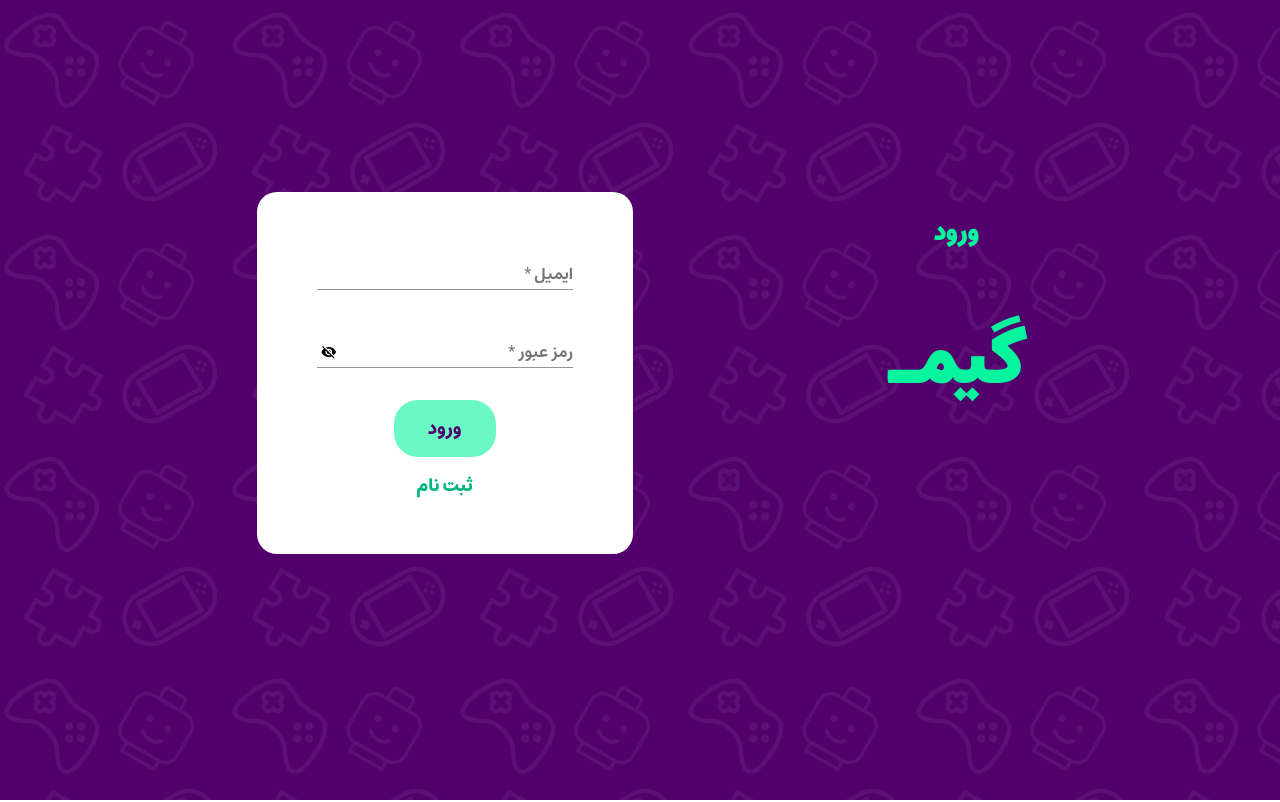
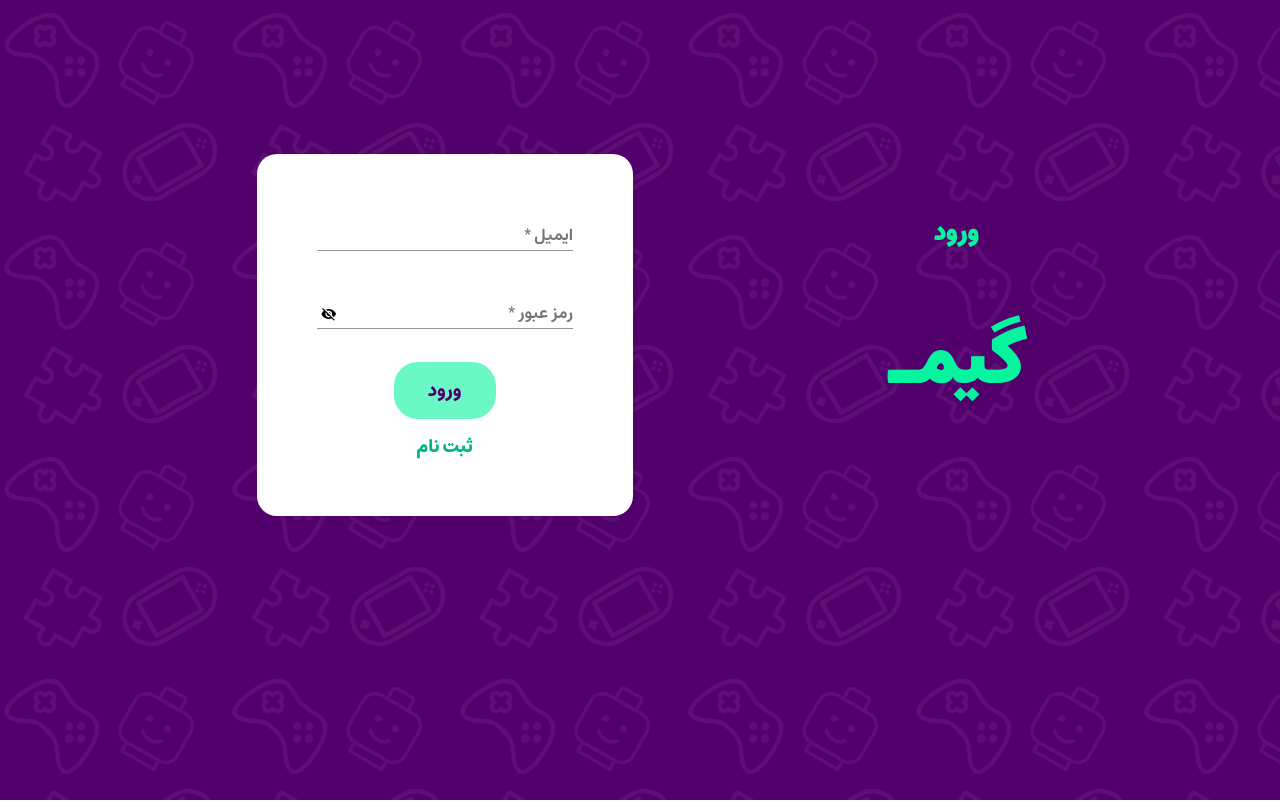
Before and after one commit to AUTGamecraft/GC-Front, an Angular app: page /login in a window 1280 px wide. Built offline with nearby package versions, Linux system fonts and the light colour scheme.

Commit message:
login page edited

```diff
--- a/src/app/login/login.component.scss
+++ b/src/app/login/login.component.scss
@@ -59,7 +59,7 @@
 }
 .form-fields-div {
   background-color: white;
-  margin-top: 15%;
+  margin-top: 12%;
   text-align: center;
   border-radius: 20px;
   height: fit-content;
```
